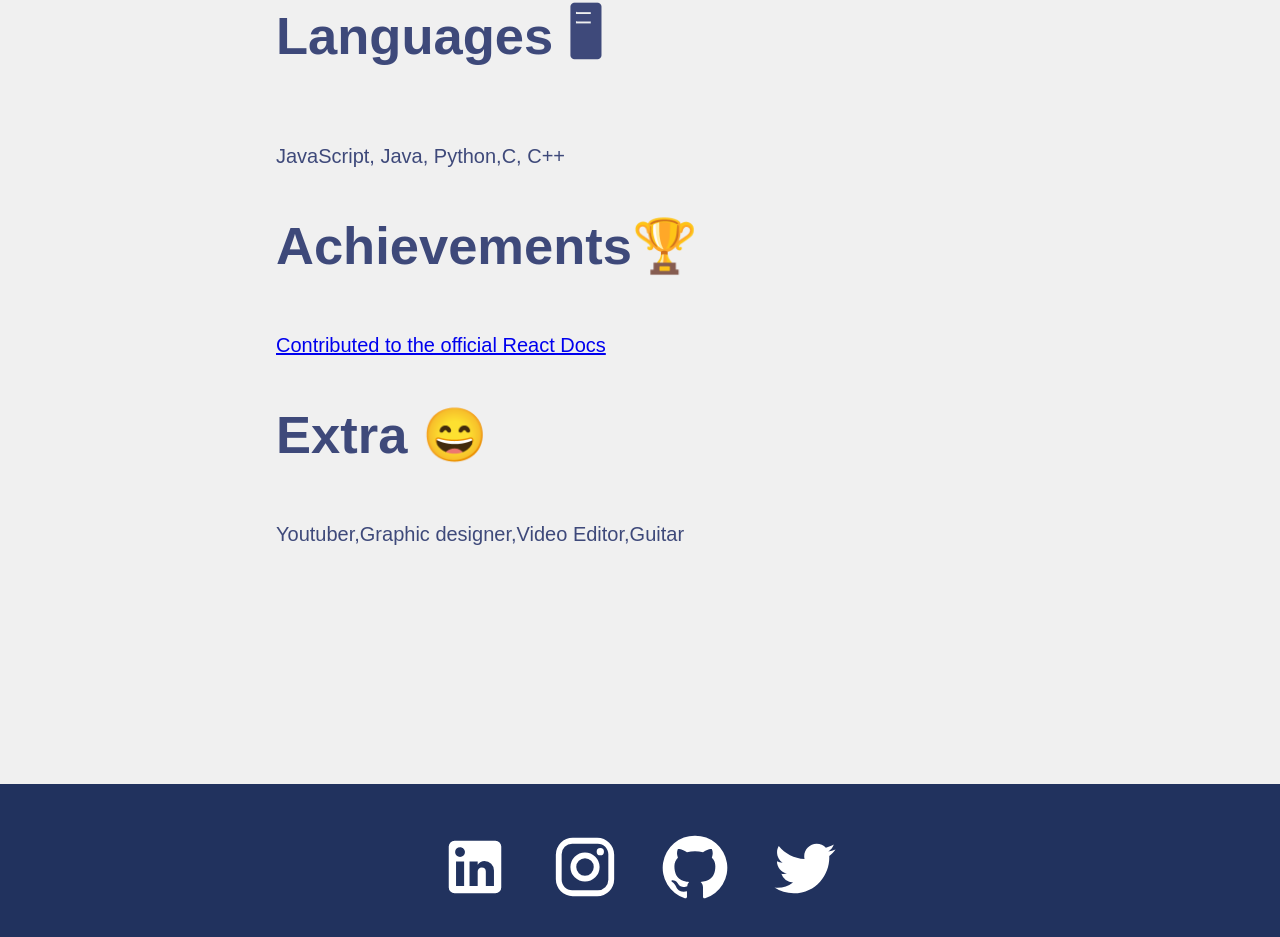
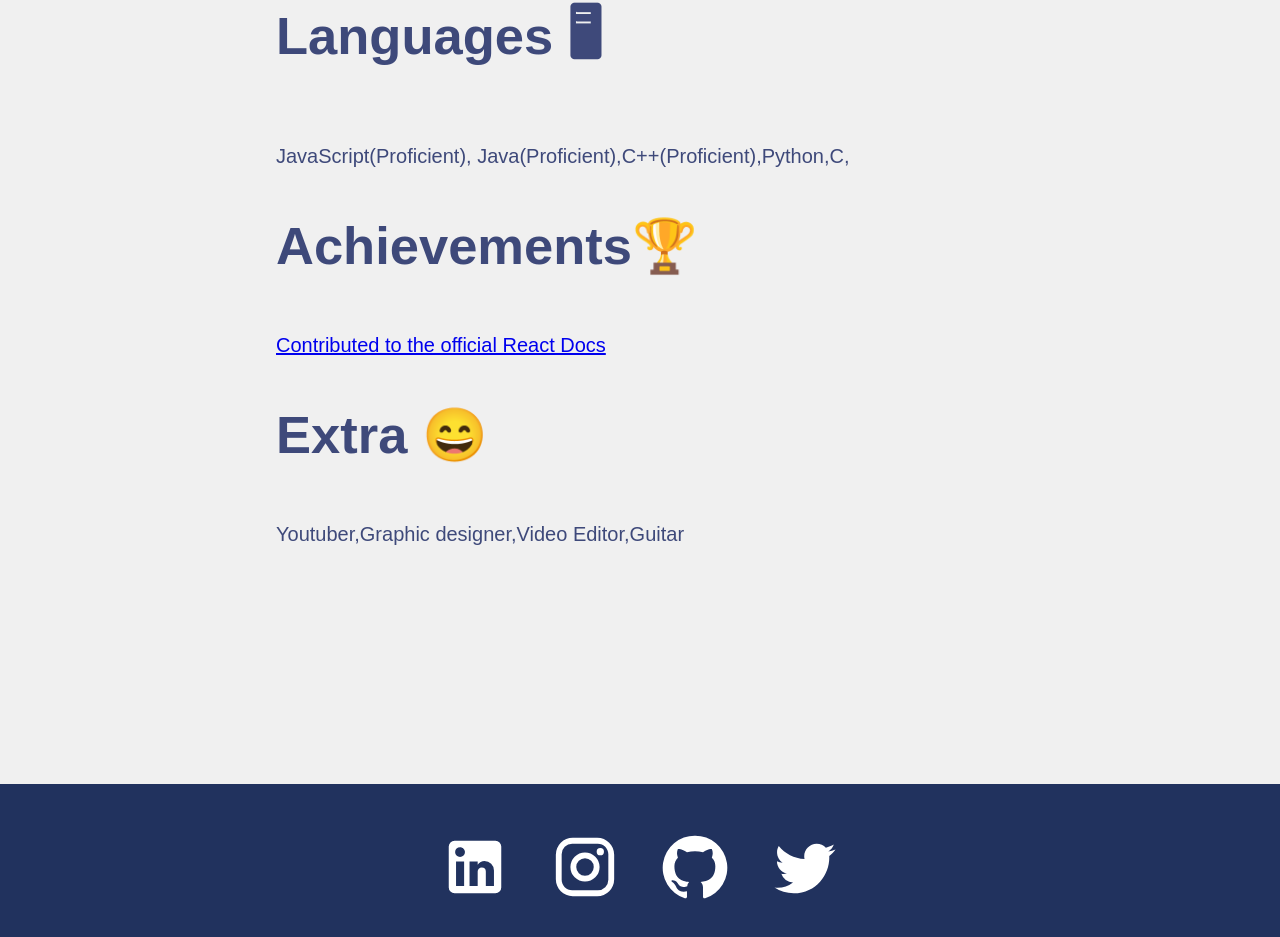
Before and after one commit to Akshat2Jain/Portfolio_Reactjs, a React (Create React App) app: page / in a window 1280 px wide. Shown: the part 1283-2220 px from the top of the page. Built offline with nearby package versions, Linux system fonts and the light colour scheme.

Commit message:
added some keywords

```diff
--- a/src/component/Home.js
+++ b/src/component/Home.js
@@ -54,7 +54,7 @@ const Home = () => {
           </li>
           <li className="item">
             <h2>Languages 🖥</h2>
-            <span>JavaScript, Java, Python,C, C++</span>
+            <span>JavaScript(Proficient), Java(Proficient),C++(Proficient),Python,C, </span>
           </li>
           <li className="item">
             <h2>Achievements🏆</h2>
```
